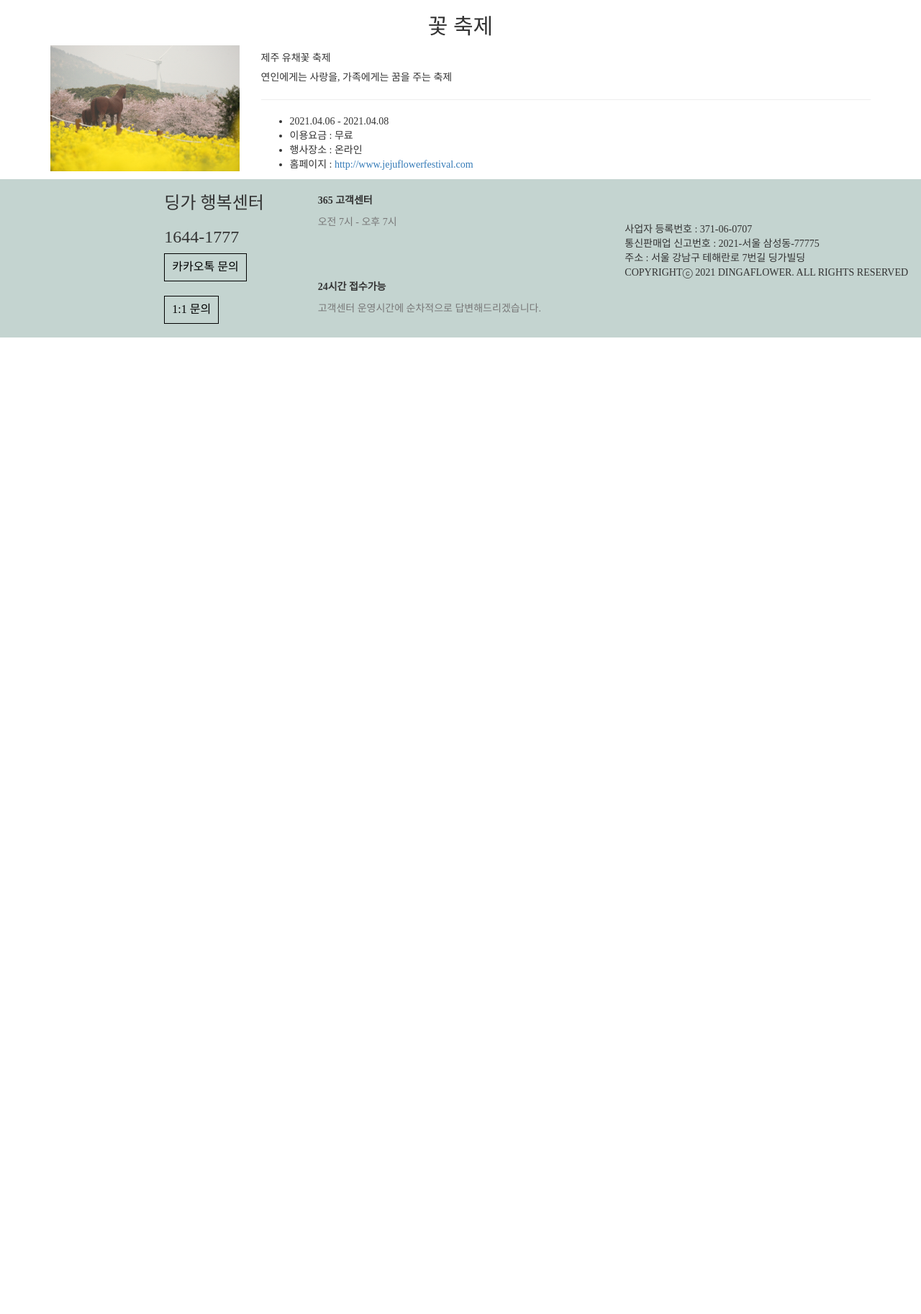
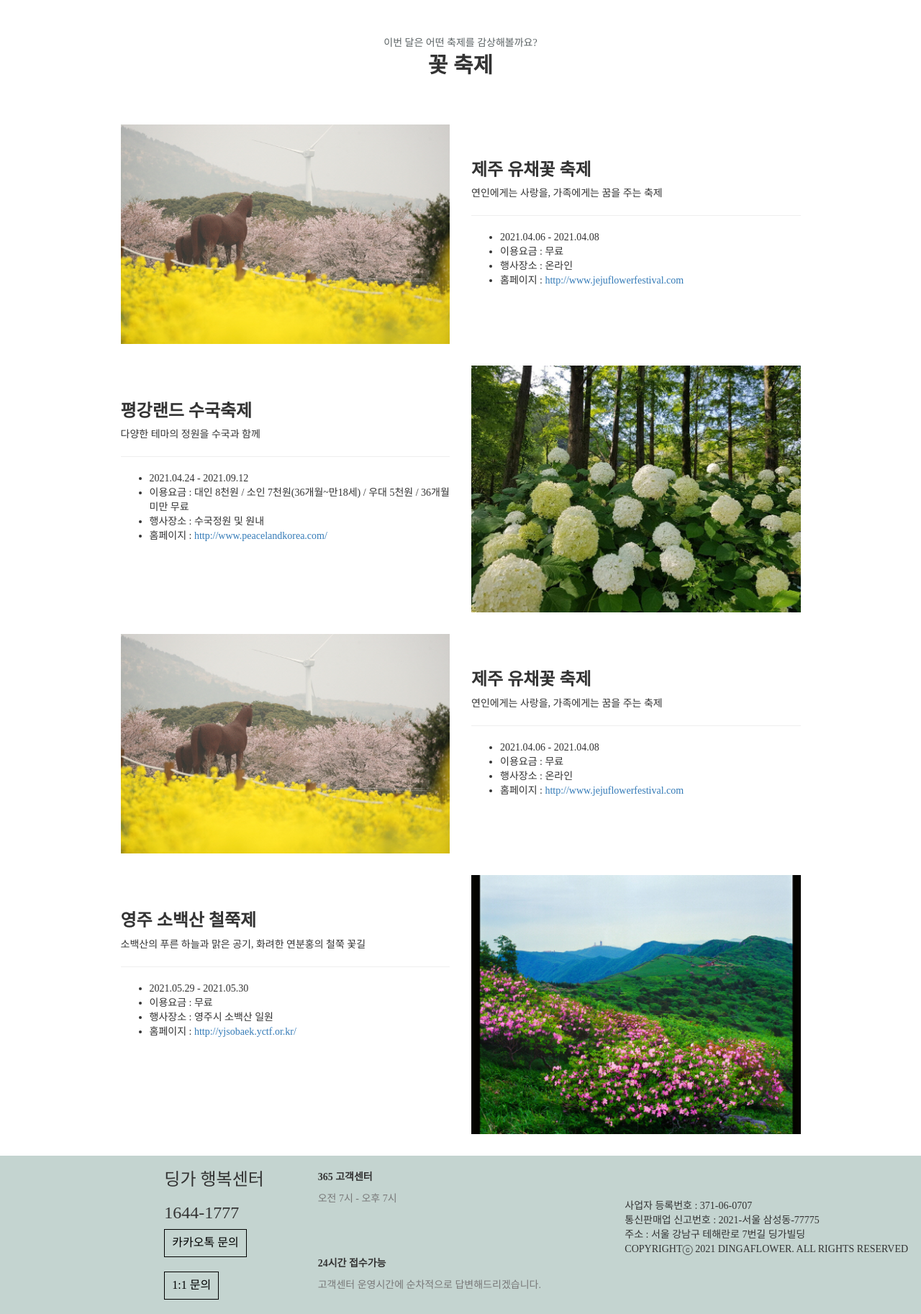
Before and after one commit to gyub99/IF-Flower-Shop, a PHP site: page /about2.html in a window 1280 px wide. Shown: the part 223-2049 px from the top of the page at 72% size. Before the commit the page ends 692 px from the top, so only its background shows below. Run offline with PHP 8.4, Linux system fonts and the light colour scheme; some web fonts are replaced.

Commit message:
글씨체 수정

```diff
--- a/about.html
+++ b/about.html
@@ -67,7 +67,8 @@
 
       <div class="container contents">
         <div class="about-title">
-          <h2 style="text-align: center;">이모저모</h3>
+          <p class='about-comment'>이것 저것 구경해볼까요?</p>
+          <p class="about-main-title">이모저모</p>
         </div>
         <p style="text-align:center;">
           <a href="about1.html"><img src="picture/about/about1-bg.png" alt="월별 꽃" class="img-responsive about-img"></a>
--- a/about1.html
+++ b/about1.html
@@ -71,9 +71,9 @@
         </nav>
 
     <div class="container">
-      <div class="about1-title">
-        <h2>월별 탄생화 소개</h2>
-        <p>월별 대표 꽃과 꽃말을 참고하여 꽃을 선물해보세요!</p>
+      <div class="about-title">
+        <p class="about-comment">월별 대표 꽃과 꽃말을 참고하여 꽃을 선물해보세요!</p>
+        <p class="about-main-title">월별 탄생화 소개</p>
       </div>
       <div>
         <div class="month-flower">
--- a/about2.html
+++ b/about2.html
@@ -71,20 +71,18 @@
           </div>
         </nav>
 
-    <div class="container bg-event">
-      <div id="title">
-        <h2 style="text-align: center">꽃 축제</h2>
+    <div class="container">
+      <div class="about-title">
+        <p class="about-comment">이번 달은 어떤 축제를 감상해볼까요?</p>
+        <p class="about-main-title">꽃 축제</p>
       </div>
-      <div class="row">
-        <div class="col-sm-3">
-          <img
-            src="picture/about/about2/jeju.jpg"
-            alt="월별 꽃"
-            class="img-responsive img"
-          />
+      <div class="row festival">
+        <div class="col-sm-1"></div>
+        <div class="col-sm-5">
+          <img src="picture/about/about2/jeju.jpg" alt="축제 1" class="img-responsive"/>
         </div>
-        <div class="col-sm-9">
-            <h5>제주 유채꽃 축제</h5>
+        <div class="col-sm-5 explain">
+            <h3><strong>제주 유채꽃 축제</strong></h3>
             <p>연인에게는 사랑을, 가족에게는 꿈을 주는 축제</p> <hr>
             <ul>
                 <li>2021.04.06 - 2021.04.08</li>
@@ -92,6 +90,54 @@
                 <li>행사장소 : 온라인</li>
                 <li>홈페이지 : <a href="http://www.jejuflowerfestival.com">http://www.jejuflowerfestival.com</a></li>
             </ul>
+        </div>
+      </div>
+      <div class="row festival">
+        <div class="col-sm-1"></div>
+        <div class="col-sm-5 explain">
+          <h3><strong>평강랜드 수국축제</strong></h3>
+          <p>다양한 테마의 정원을 수국과 함께</p> <hr>
+          <ul>
+            <li>2021.04.24 - 2021.09.12</li>
+            <li>이용요금 : 대인 8천원 / 소인 7천원(36개월~만18세) / 우대 5천원 / 36개월 미만 무료</li>
+            <li>행사장소 : 수국정원 및 원내</li>
+            <li>홈페이지 : <a href="http://www.jejuflowerfestival.com">http://www.peacelandkorea.com/</a></li>
+            </ul>
+        </div>
+        <div class="col-sm-5">
+          <img src="picture/about/about2/sooguk.jpg" alt="축제 2" class="img-responsive"/>
+        </div>
+      </div>
+      <div class="row festival">
+        <div class="col-sm-1"></div>
+        <div class="col-sm-5">
+          <img src="picture/about/about2/jeju.jpg" alt="축제 3" class="img-responsive"/>
+        </div>
+        <div class="col-sm-5 explain">
+            <h3><strong>제주 유채꽃 축제</strong></h3>
+            <p>연인에게는 사랑을, 가족에게는 꿈을 주는 축제</p> <hr>
+            <ul>
+                <li>2021.04.06 - 2021.04.08</li>
+                <li>이용요금 : 무료</li>
+                <li>행사장소 : 온라인</li>
+                <li>홈페이지 : <a href="http://www.jejuflowerfestival.com">http://www.jejuflowerfestival.com</a></li>
+            </ul>
+        </div>
+      </div>
+      <div class="row festival">
+        <div class="col-sm-1"></div>
+        <div class="col-sm-5 explain">
+            <h3><strong>영주 소백산 철쭉제</strong></h3>
+            <p>소백산의 푸른 하늘과 맑은 공기, 화려한 연분홍의 철쭉 꽃길</p> <hr>
+            <ul>
+                <li>2021.05.29 - 2021.05.30</li>
+                <li>이용요금 : 무료</li>
+                <li>행사장소 : 영주시 소백산 일원</li>
+                <li>홈페이지 : <a href="http://yjsobaek.yctf.or.kr/">http://yjsobaek.yctf.or.kr/</a></li>
+            </ul>
+          </div>
+        <div class="col-sm-5">
+          <img src="picture/about/about2/sobaek.jpg" alt="축제 4" class="img-responsive"/>
         </div>
       </div>
     </div>
--- a/css/about.css
+++ b/css/about.css
@@ -10,13 +10,19 @@
 .month-flower{
     padding: 5px;
 }
-.about1-title{
+.about-title{
     padding:20px;
+    margin-top:30px;
+    margin-bottom: 30px;
     text-align:center;
 }
-.about-title{
-    margin-top:50px;
-    margin-bottom: 50px;
+.about-comment{
+    margin-bottom:0px;
+    color:#5C6365;
+}
+.about-main-title{
+    font-weight: bolder;
+    font-size: 30px;
 }
 .contents {
     padding-left: 10%;
@@ -25,3 +31,9 @@
 .about-img{
     margin-bottom: 50px;
 }
+.explain{
+    padding-top:30px;
+}
+.festival{
+    margin-bottom: 30px;
+}
```
Also changed, not shown: donation.html (line endings or trailing spaces), picture/about/about2/sobaek.jpg (added), picture/about/about2/sooguk.jpg (added).
